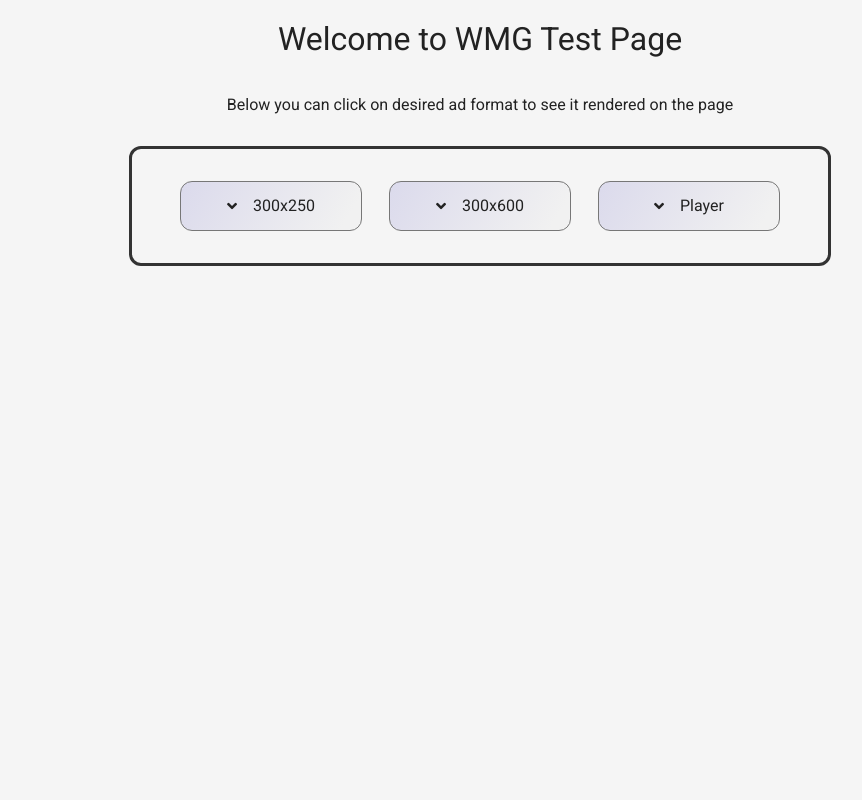
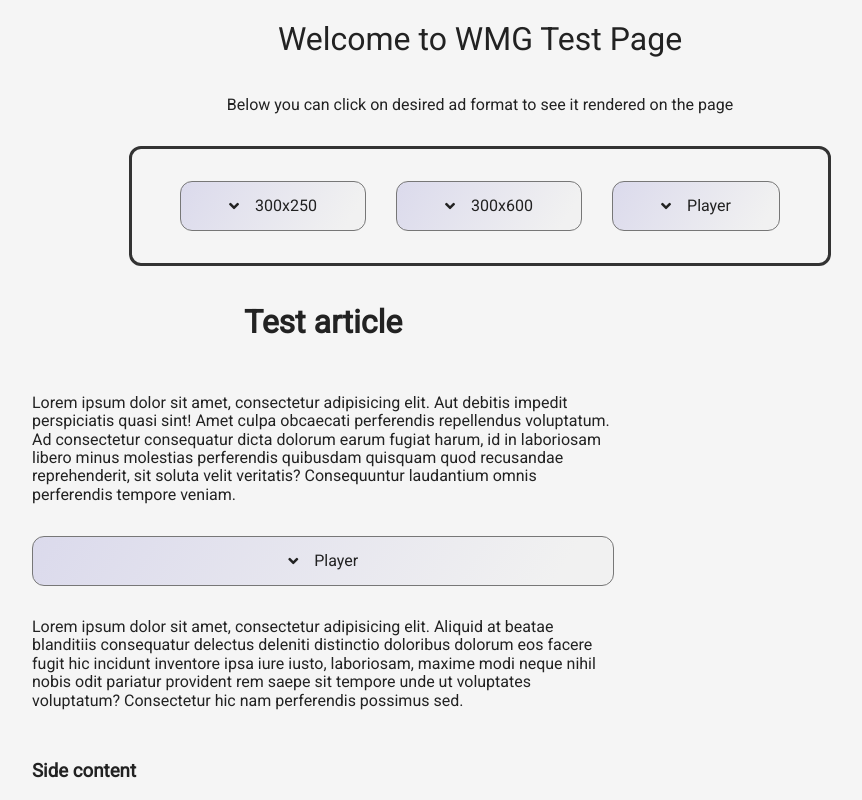
Before and after one commit to MadHatterCode/ad-formats-test-page, a website built with Parcel: page index.html in a window 1280 px wide. Both pictures are taken after a click on the element "300x250". Shown: the top 800 px of the page, without its empty margins (160-1022 px from the left). Built offline with nearby package versions, Linux system fonts and the light colour scheme.

Commit message:
added player rendering

```diff
--- a/css/styles.css
+++ b/css/styles.css
@@ -11,6 +11,7 @@
   height: auto;
   font-family: 'Roboto', sans-serif;
   flex-direction: column;
+  transition: all .2s linear;
 }
 
 header {
@@ -43,7 +44,7 @@
   border-radius: 12px;
 }
 
-header .ad-item {
+.ad-item {
   display: flex;
   align-items: center;
   justify-content: center;
@@ -52,26 +53,53 @@
   cursor: pointer;
   background: rgb(219,218,236);
   background: linear-gradient(122deg, rgba(219,218,236,1) 0%, rgba(241,241,241,1) 90%);
-  width: 30%;
   height: 3rem;
   transition: all .2s linear;
   z-index: 2;
+  padding: 0 3rem;
 }
 
-header .ad-item:hover {
+.ad-item player {
+  width: 100%;
+}
+
+.ad-item:hover {
   transform: translateY(-2px);
   filter: brightness(105%);
 }
 
-header .ad-item:active {
+.ad-item:active {
   transform: translateY(0);
 }
 
- header .ad-item i {
+.ad-item i {
   margin-right: 1rem;
   z-index: -3;
 }
 
  main {
+   display: flex;
+   max-width: 70%;
+   align-items: center;
+   justify-content: center;
+ }
 
+ main .main-content {
+   display: flex;
+   flex-direction: column;
+   width: 65%;
+   margin-right: 2rem;
  }
+
+ .main-content h1 {
+   text-align: center;
+ }
+
+ main p {
+   text-align: start;
+   margin: 2rem auto;
+ }
+
+ main aside {
+   width: 25%;
+ }
--- a/index.html
+++ b/index.html
@@ -46,8 +46,30 @@
 
 
 <main>
+  <div class="main-content">
+      <h1>Test article</h1>
+      <p>Lorem ipsum dolor sit amet, consectetur adipisicing elit. Aut debitis impedit perspiciatis quasi sint! Amet culpa obcaecati perferendis repellendus voluptatum. Ad consectetur consequatur dicta dolorum earum fugiat harum, id in laboriosam libero minus molestias perferendis quibusdam quisquam quod recusandae reprehenderit, sit soluta velit veritatis? Consequuntur laudantium omnis perferendis tempore veniam.</p>
+
+
+    <div data-ad-block="player" class="ad-item player">
+      <i class="fas fa-angle-down"></i>
+      Player
+    </div>
+
+    <p>Lorem ipsum dolor sit amet, consectetur adipisicing elit. Aliquid at beatae blanditiis consequatur delectus deleniti distinctio doloribus dolorum eos facere fugit hic incidunt inventore ipsa iure iusto, laboriosam, maxime modi neque nihil nobis odit pariatur provident rem saepe sit tempore unde ut voluptates voluptatum? Consectetur hic nam perferendis possimus sed.</p>
+  </div>
+
+
+
+
+  <aside>
+    <h3>Side content</h3>
+    <p>Lorem ipsum dolor sit amet, consectetur adipisicing elit. Accusantium deserunt laboriosam magnam, minus recusandae repellat repellendus? Ab deleniti fuga nisi!</p>
+  </aside>
+
 
 </main>
+
 
 
 
--- a/js/dynamicstyles.js
+++ b/js/dynamicstyles.js
@@ -1,4 +1,12 @@
  export const styles = {
   '300x250': 'position: absolute; margin: 5rem auto; left: 50%; top: 50%; transform: translate(-50%, -50%)',
-   'player' : ''
+   'player-vid-params' : {
+     'id':'wmg-source',
+     'muted': '',
+     'wmg-hide-controls': '',
+     'wmg-autoplay':'',
+     'wmg-vast-tag':'https://vid.springserve.com/vast/619270?w={{WIDTH}}&h={{HEIGHT}}&cb={{CACHEBUSTER}}&url={{ENCODED_URL}}&us_privacy={{US_PRIVACY}}',
+     'wmg-end-event': 'adEndEvent',
+     'src': 'https://d3f4nuq5dskrej.cloudfront.net/js/vpl/adwmg_vpl.js'
+   }
 }
--- a/js/main.js
+++ b/js/main.js
@@ -11,9 +11,30 @@
 let currentlyShowing = false;
 
 
-const renderVideoPlayer = (elId) => {
+function setAttributes(el, attrs) {
+  for(let key in attrs) {
+    el.setAttribute(key, attrs[key]);
+  }
+}
+
+const adEndEvent = function() {
+  const wmgPlayer = document.getElementById("wmg-player");
+  const wmgPlayerParent = wmgPlayer.parentNode;
+  wmgPlayerParent.style.display = "none";
+}
+
+const renderVideoPlayer = (elId, targetEl) => {
   videoPlayer.id = playerId;
-
+  const videoPlayerInner = document.createElement('div')
+  videoPlayerInner.style.cssText = 'width: 640px; height: 360px; margin: auto; transition: all 700ms linear; overflow: hidden';
+  const videoPlayerSlot = document.createElement('div');
+  videoPlayerSlot.id = 'wmg-player'
+  videoPlayerSlot.style.cssText = 'height: inherit; width: inherit';
+  const videoParamScrip = document.createElement('script');
+  setAttributes(videoParamScrip, styles[`${elId}-vid-params`]);
+  videoPlayerInner.append(videoPlayerSlot, videoParamScrip);
+  videoPlayer.append(videoPlayerInner);
+  targetEl.parentElement.replaceChild(videoPlayer, targetEl);
 }
 
 
@@ -26,13 +47,13 @@
 }
 
 
-const renderElement = (id) => {
+const renderElement = (id, targetEl) => {
   if(id === '300x250' && !currentlyShowing) {
     currentlyShowing = true;
     renderMediumRectangle(id);
     adShowCase.append(bannerMediumRectangle);
   } else if(id === 'player' && !currentlyShowing) {
-    renderVideoPlayer(id);
+    renderVideoPlayer(id, targetEl);
   }
 }
 
@@ -40,9 +61,9 @@
 
 const showItem = (event) => {
   const adItemSize = event.target.dataset.adBlock;
-  renderElement(adItemSize);
+  const targetEl = event.target;
+  renderElement(adItemSize, targetEl);
 }
-
 
 
 adItems.forEach((el) => {
```
